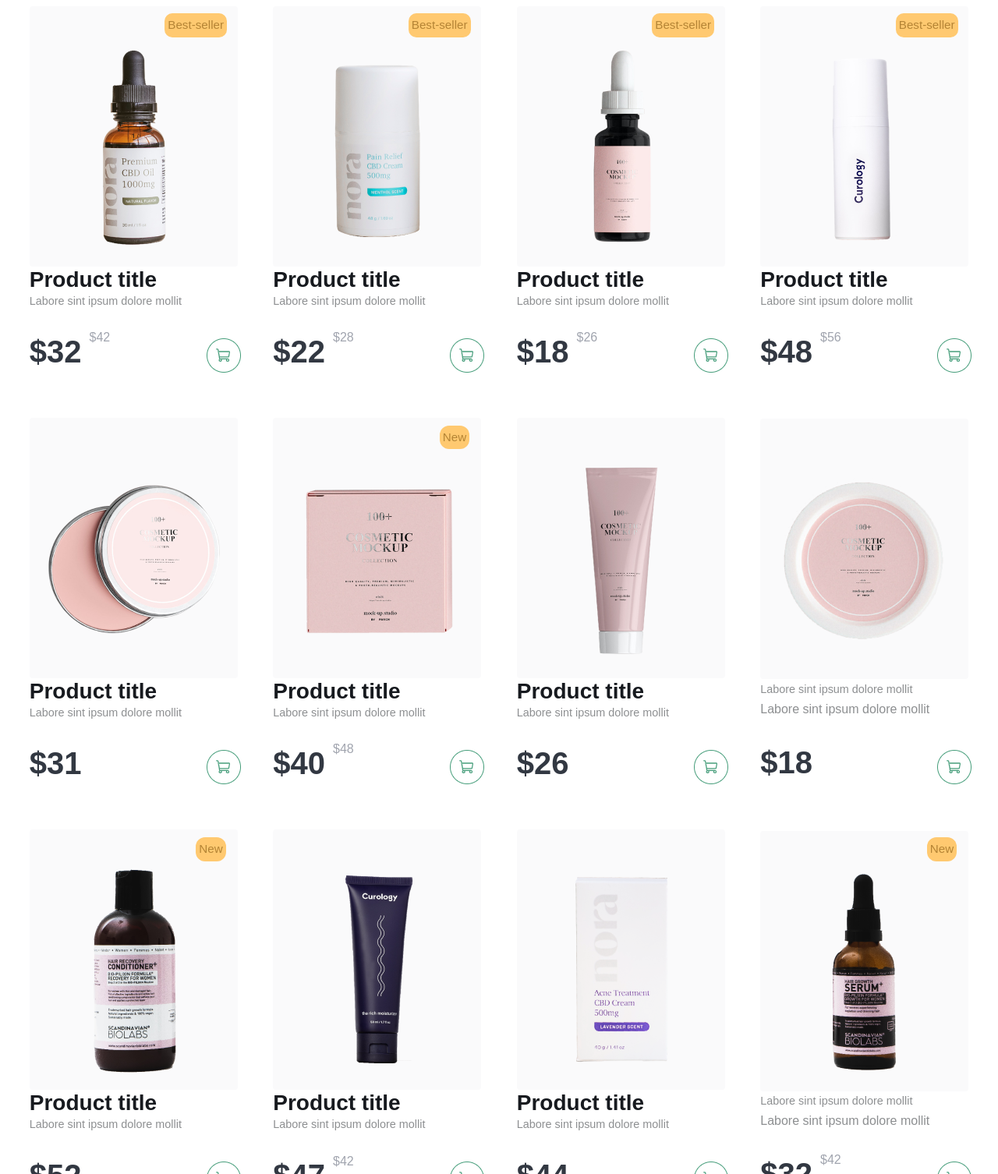
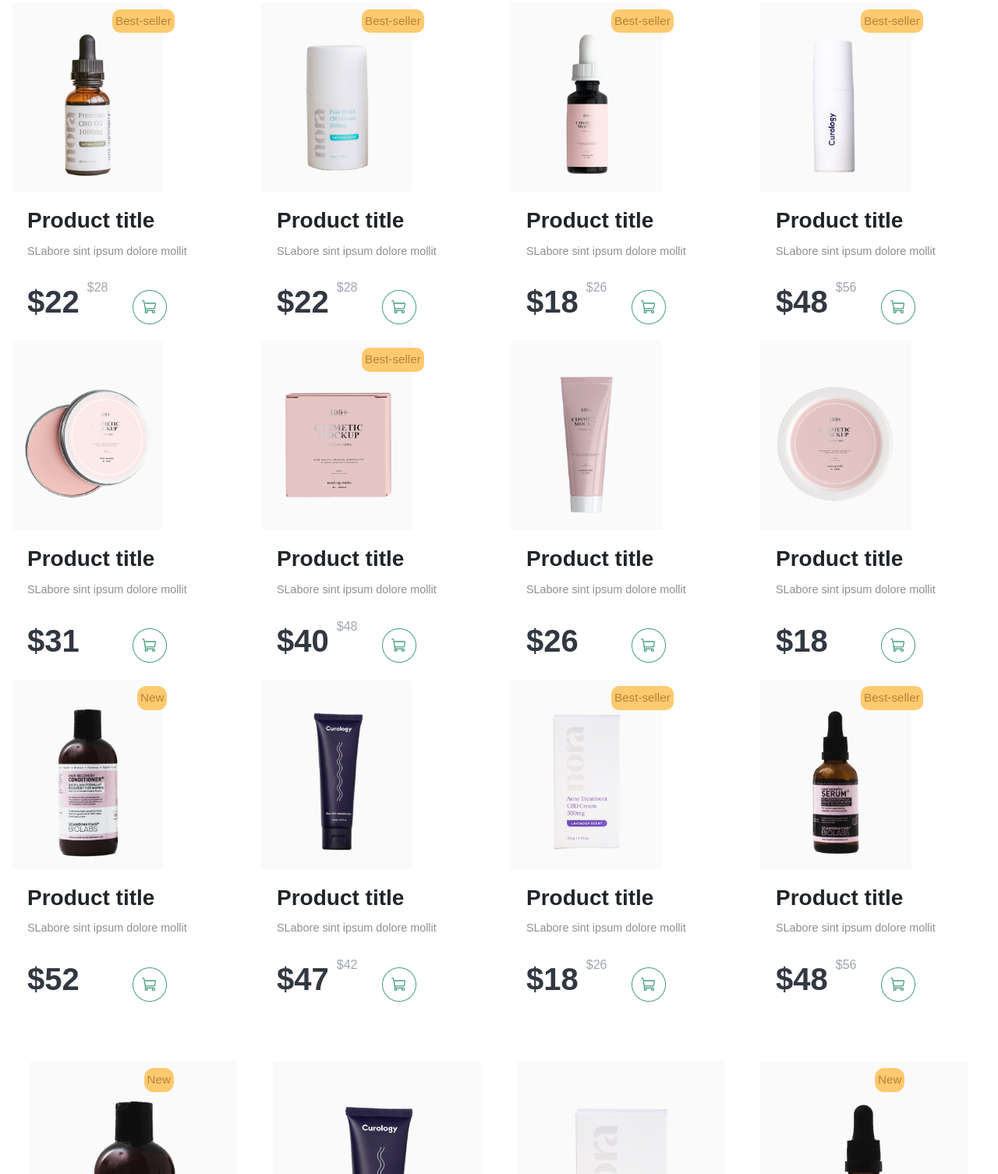
Before and after one commit to Pkkoi1/BaiTapProduct, a plain HTML site: page index.html in a window 1280 px wide. Shown: the part 642-2148 px from the top of the page at 78% size. Drawn offline with nearby package versions, Linux system fonts and the light colour scheme.

Commit message:
Them bootstrap (2)

```diff
--- a/Style.css
+++ b/Style.css
@@ -6,18 +6,8 @@
     width: 100%;
     box-sizing: border-box;
 }
-.left {
-    justify-content: space-around;
-    display: flex;
-    flex-direction: row;
-    width: 260px;
-    text-align: center;
-    margin-top: 15px;
-    margin-left: 153px;
-    box-sizing: border-box;
-}
-.Shop
-{
+
+.Shop {
     border: 0px;
     background-color: #f8f9fa;
     font-size: 100%;
@@ -26,7 +16,6 @@
     flex-direction: row;
     justify-content: space-evenly;
     gap: 20px;
-
 }
 
 .right {
@@ -36,12 +25,13 @@
     align-items: center;
     box-sizing: border-box;
 }
-.banner{
+
+.banner {
     position: relative;
-
     height: 393px;
     width: 100%;
 }
+
 .img {
     position: relative;
     background-image: url("Image 1.png");
@@ -51,20 +41,21 @@
     height: 393px;
     width: 100%
 }
+
 .Text1 {
     position: absolute;
     top: 20%;
     left: 10%;
 }
-.head2
-{
+
+.head2 {
     display: flex;
     justify-content: space-around;
     margin: auto;
     width: 100%;
 }
-.left2
-{
+
+.left2 {
     display: flex;
     justify-content: space-around;
     width: 520px;
@@ -74,12 +65,12 @@
     text-align: center;
     gap: 10px;
 }
-.btn-group
-{
+
+.btn-group {
     margin-top: 65px;
 }
-.btn
-{
+
+.btn {
     height: 50px;
     width: 180px;
     border-radius: 5px;
@@ -88,21 +79,20 @@
     color: #569b78;
     background-color: #ffff;
 }
-.btn:hover
-{
+
+.btn:hover {
     cursor: pointer;
     color: #fefffe;
     background-color: #569b78;
 }
 
-.right2
-{
+.right2 {
     display: flex;
     flex-direction: row;
     justify-content: space-around;
 }
-.find
-{
+
+.find {
     margin-top: 64px;
     width: 235px;
     height: 52px;
@@ -114,49 +104,50 @@
     margin-right: 20px;
     outline: none;
 }
-.sortb
-{
+
+.sortb {
     width: 134px;
     height: 52px;
     margin-top: 64px;
     border: 0px;
     background-color: #f3f4f6;
-    color: rgba(98 , 106, 118, 1);
+    color: rgba(98, 106, 118, 1);
     border-radius: 5px;
     font-size: 120%;
 }
-.search
-{
+
+.search {
     border: 1px rgba(211, 213, 217, 0.5) solid;
     width: 198px;
     height: 34px;
     outline: none;
     border-radius: 5px;
 }
-::placeholder
-{
+
+::placeholder {
     color: rgba(211, 213, 217, 0.5);
 }
-.email::placeholder
-{
+
+.email::placeholder {
     color: #dee1e6;
     transform: translate(30%);
 }
-.product
-{
+
+.product {
     position: relative;
     display: flex;
     justify-content: space-around;
     flex-direction: column;
     width: 100%;
+    margin-top: 50px;
 }
-.product1
-{
+
+.product1 {
     display: flex;
     justify-content: space-around;
 }
-.Prodcuttitle
-{
+
+.Prodcuttitle {
     position: relative;
     display: flex;
     justify-content: space-around;
@@ -164,43 +155,42 @@
     border-radius: 10%;
     margin-top: 55px;
 }
-.price
-{
+
+.price {
     margin-top: 24px;
     display: flex;
     flex-direction: row;
 }
 
-.BestSeller
-{
+.BestSeller {
     position: absolute;
     top: 2%;
-    left: 65%;
+    left: 45%;
     background-color: #ffc970;
     color: #b48435;
     border-radius: 10px;
     padding: 4px;
     font-size: 95%;
 }
-.cart
-{
+
+.cart {
     position: absolute;
-    top: 90%;
-    left: 85%;
+    top: 85%;
+    left: 53%;
 }
-.New
-{
+
+.New {
     position: absolute;
     top: 2%;
-    left: 80%;
+    left: 55%;
     background-color: #ffc970;
     color: #b48435;
     border-radius: 12px;
     padding: 4px;
     font-size: 95%;
 }
-.slide
-{
+
+.slide {
     display: flex;
     justify-content: space-around;
     width: 235px;
@@ -212,44 +202,42 @@
     transform: translate(-50%);
 }
 
-.btn2
-{
+.btn2 {
     border: 0px;
     border-radius: 50%;
     width: 100px;
     margin-right: 10px;
     background-color: #ffff;
     color: #afb2ba;
+}
 
-}
-.btn2:hover
-{
+.btn2:hover {
     background-color: #f4faf8;
     color: #61ac8e;
 }
-body
-{
+
+body {
     font-family: Arial, Helvetica, sans-serif;
     margin: 0px;
 }
-.end
-{
+
+.end {
     display: flex;
     flex-direction: row;
     background-color: #1d2128;
     margin-top: 220px;
     height: 500px;
 }
-.endDetail
-{
+
+.endDetail {
     display: flex;
     flex-direction: column;
     color: #f3f4f4;
     width: 30%;
     margin-right: 55px;
 }
-#Language
-{
+
+#Language {
     width: 126px;
     height: 34px;
     border-radius: 5px;
@@ -257,8 +245,8 @@ body
     background-color: #1d2128;
     color: #f3f4f4;
 }
-.endDetailRight
-{
+
+.endDetailRight {
     display: flex;
     flex-direction: column;
     color: #f3f4f4;
@@ -266,8 +254,8 @@ body
     width: 50%;
     margin-left: 150px;
 }
-.email
-{
+
+.email {
     border-radius: 8px 0px 0px 8px;
     background-color: #1d2128;
     width: 302px;
@@ -277,24 +265,28 @@ body
     border: 1px solid #dee1e6;
     outline: none;
 }
-.sub
-{
+
+.sub {
     border-radius: 8px;
     height: 54px;
     width: 152px;
     background-color: #459d7a;
     border: 1px #459d7a solid;
     color: #ffff;
-    border-top-left-radius:0px;
-    border-bottom-left-radius:0px ;
+    border-top-left-radius: 0px;
+    border-bottom-left-radius: 0px;
     font-size: 110%;
-    transform: translate(-20px,0px);
+    transform: translate(-20px, 0px);
 }
-.endDetailLeft
-{
+
+.endDetailLeft {
     display: flex;
     flex-direction: row;
     margin-top: 105px;
     /* margin-right: 200px; */
     justify-content: space-around;
 }
+
+.card-img-top {
+    width: 67%;
+}
--- a/index.html
+++ b/index.html
@@ -45,18 +45,17 @@
         </nav>
         <div class="banner">
             <div class="img">
-                 <div  class="Text1">
+                <div class="Text1">
                     <p style="font-size: 55px; margin: 0; color: #323842;"><b>Gift to your skin</b></p>
-                    <p style="font-size: 20px; margin: 0; color: #7a7777;">Aliquip fugiat ipsum nostrud ex et eu incidiunt <br>
-                    quis minim dolore excepteur voluptate</p>
+                    <p style="font-size: 20px; margin: 0; color: #7a7777;">Aliquip fugiat ipsum nostrud ex et eu incidiunt <br> quis minim dolore excepteur voluptate</p>
                 </div>
             </div>
         </div>
         <div class="row justify-content-around">
             <div class="btn-group btn-group-lg">
-                <button type="button" class="btn btn-primary">All Products</button>
-                <button type="button" class="btn btn-primary">Face</button>
-                <button type="button" class="btn btn-primary">Body</button>
+                <button type="button" class="btn">All Products</button>
+                <button type="button" class="btn">Face</button>
+                <button type="button" class="btn">Body</button>
             </div>
             <div class="right2">
                 <div class="form-group">
@@ -75,90 +74,161 @@
             </div>
         </div>
         <div class="product">
-            <div class="product1">
-                <div class="Prodcuttitle">
-                    <img src="Image 1 (1).png" alt="">
-                    <h3 style="margin-bottom: 0px; color: #171a1f;"><b>Product title</b></h3>
-                    <p style="margin: 0px; color: #8d8f91; font-size: 90%;">Labore sint ipsum dolore mollit</p>
-                    <div class="price">
-                        <p style="font-size: 250%; margin: 0; color: #323842;"><b>$32</b></p>
-                        <p style="font-size: 100%; color: #a0a4ae; margin-left: 10px;">$42</p>
-                    </div>
-                    <div class="BestSeller">Best-seller</div>
-                    <div class="cart"><img src="Button 1 (2).png" alt=""></div>
-                </div>
-                <div class="Prodcuttitle">
-                    <img src="Image 1 (2).png" alt="">
-                    <h3 style="margin-bottom: 0px; color: #171a1f;"><b>Product title</b></h3>
-                    <p style="margin: 0px; color: #8d8f91; font-size: 90%;">Labore sint ipsum dolore mollit</p>
+            <div class="row">
+                <div class="card col-sm-3" style="border: 0; width: fit-content;">
+                    <img class="card-img-top" src="Image 1 (1).png" alt="Card image">
+                    <div class="card-body">
+                        <h3 class="card-title"><b>Product title</b></h3>
+                        <p class="card-text" style="margin: 0px; color: #8d8f91; font-size: 90%;">SLabore sint ipsum dolore mollit</p>
                         <div class="price">
                             <p style="font-size: 250%; margin: 0; color: #323842;"><b>$22</b></p>
                             <p style="font-size: 100%; color: #a0a4ae; margin-left: 10px">$28</p>
                         </div>
+                        <a href="#" class="cart"><img src="Button 1 (2).png" alt=""></a>
                         <div class="BestSeller">Best-seller</div>
-                    <div class="cart"><img src="Button 1 (2).png" alt=""></div>
                     </div>
-                <div class="Prodcuttitle">
-                    <img src="Image 1 (3).png" alt="">
-                    <h3 style="margin-bottom: 0px; color: #171a1f;"><b>Product title</b></h3>
-                    <p style="margin: 0px; color: #8d8f91; font-size: 90%;">Labore sint ipsum dolore mollit</p>
+                </div>
+                <div class="card col-sm-3" style="border: 0;">
+                    <img class="card-img-top" src="Image 1 (2).png" alt="Card image">
+                    <div class="card-body">
+                        <h3 class="card-title"><b>Product title</b></h3>
+                        <p class="card-text" style="margin: 0px; color: #8d8f91; font-size: 90%;">SLabore sint ipsum dolore mollit</p>
+                        <div class="price">
+                            <p style="font-size: 250%; margin: 0; color: #323842;"><b>$22</b></p>
+                            <p style="font-size: 100%; color: #a0a4ae; margin-left: 10px">$28</p>
+                        </div>
+                        <a href="#" class="cart"><img src="Button 1 (2).png" alt=""></a>
+                        <div class="BestSeller">Best-seller</div>
+                    </div>
+                </div>
+                <div class="card col-sm-3" style="border: 0;">
+                    <img class="card-img-top" src="Image 1 (3).png" alt="Card image">
+                    <div class="card-body">
+                        <h3 class="card-title"><b>Product title</b></h3>
+                        <p class="card-text" style="margin: 0px; color: #8d8f91; font-size: 90%;">SLabore sint ipsum dolore mollit</p>
                         <div class="price">
                             <p style="font-size: 250%; margin: 0; color: #323842;"><b>$18</b></p>
                             <p style="font-size: 100%; color: #a0a4ae; margin-left: 10px">$26</p>
                         </div>
+                        <a href="#" class="cart"><img src="Button 1 (2).png" alt=""></a>
                         <div class="BestSeller">Best-seller</div>
-                    <div class="cart"><img src="Button 1 (2).png" alt=""></div>
                     </div>
-                <div class="Prodcuttitle">
-                    <img src="Image 1 (4).png" alt="">
-                    <h3 style="margin-bottom: 0px; color: #171a1f;"><b>Product title</b></h3>
-                    <p style="margin: 0px; color: #8d8f91; font-size: 90%;">Labore sint ipsum dolore mollit</p>
+                </div>
+                <div class="card col-sm-3" style="border: 0;">
+                    <img class="card-img-top" src="Image 1 (4).png" alt="Card image">
+                    <div class="card-body">
+                        <h3 class="card-title"><b>Product title</b></h3>
+                        <p class="card-text" style="margin: 0px; color: #8d8f91; font-size: 90%;">SLabore sint ipsum dolore mollit</p>
                         <div class="price">
                             <p style="font-size: 250%; margin: 0; color: #323842;"><b>$48</b></p>
                             <p style="font-size: 100%; color: #a0a4ae; margin-left: 10px">$56</p>
                         </div>
+                        <a href="#" class="cart"><img src="Button 1 (2).png" alt=""></a>
                         <div class="BestSeller">Best-seller</div>
-                    <div class="cart"><img src="Button 1 (2).png" alt=""></div>
                     </div>
                 </div>
-            <div class="product1">
-                <div class="Prodcuttitle">
-                    <img src="Image 1 (5).png" alt="">
-                    <h3 style="margin-bottom: 0px; color: #171a1f;"><b>Product title</b></h3>
-                    <p style="margin: 0px; color: #8d8f91; font-size: 90%;">Labore sint ipsum dolore mollit</p>
+            </div>
+            <div class="row">
+                <div class="card col-sm-3" style="border: 0; width: fit-content;">
+                    <img class="card-img-top" src="Image 1 (5).png" alt="Card image">
+                    <div class="card-body">
+                        <h3 class="card-title"><b>Product title</b></h3>
+                        <p class="card-text" style="margin: 0px; color: #8d8f91; font-size: 90%;">SLabore sint ipsum dolore mollit</p>
                         <div class="price">
                             <p style="font-size: 250%; margin: 0; color: #323842;"><b>$31</b></p>
                         </div>
-                    <div class="cart"><img src="Button 1 (2).png" alt=""></div>
+                        <a href="#" class="cart"><img src="Button 1 (2).png" alt=""></a>
+
                     </div>
-                <div class="Prodcuttitle">
-                    <img src="Image 1 (6).png" alt="">
-                    <h3 style="margin-bottom: 0px; color: #171a1f;"><b>Product title</b></h3>
-                    <p style="margin: 0px; color: #8d8f91; font-size: 90%;">Labore sint ipsum dolore mollit</p>
+                </div>
+                <div class="card col-sm-3" style="border: 0;">
+                    <img class="card-img-top" src="Image 1 (6).png" alt="Card image">
+                    <div class="card-body">
+                        <h3 class="card-title"><b>Product title</b></h3>
+                        <p class="card-text" style="margin: 0px; color: #8d8f91; font-size: 90%;">SLabore sint ipsum dolore mollit</p>
                         <div class="price">
                             <p style="font-size: 250%; margin: 0; color: #323842;"><b>$40</b></p>
                             <p style="font-size: 100%; color: #a0a4ae; margin-left: 10px">$48</p>
                         </div>
-                    <div class="New">New</div>
-                    <div class="cart"><img src="Button 1 (2).png" alt=""></div>
+                        <a href="#" class="cart"><img src="Button 1 (2).png" alt=""></a>
+                        <div class="BestSeller">Best-seller</div>
                     </div>
-                <div class="Prodcuttitle">
-                    <img src="Image 1 (7).png" alt="">
-                    <h3 style="margin-bottom: 0px; color: #171a1f;"><b>Product title</b></h3>
-                    <p style="margin: 0px; color: #8d8f91; font-size: 90%;">Labore sint ipsum dolore mollit</p>
+                </div>
+                <div class="card col-sm-3" style="border: 0;">
+                    <img class="card-img-top" src="Image 1 (7).png" alt="Card image">
+                    <div class="card-body">
+                        <h3 class="card-title"><b>Product title</b></h3>
+                        <p class="card-text" style="margin: 0px; color: #8d8f91; font-size: 90%;">SLabore sint ipsum dolore mollit</p>
                         <div class="price">
                             <p style="font-size: 250%; margin: 0; color: #323842;"><b>$26</b></p>
                         </div>
-                    <div class="cart"><img src="Button 1 (2).png" alt=""></div>
+                        <a href="#" class="cart"><img src="Button 1 (2).png" alt=""></a>
+
                     </div>
-                <div class="Prodcuttitle">
-                    <img src="Image 1 (8).png" alt="">
-                    <p style="margin: 0px; color: #8d8f91; font-size: 90%;">Labore sint ipsum dolore mollit</p>
-                    <p style="margin: 0px; color: #8d8f91;">Labore sint ipsum dolore mollit</p>
+                </div>
+                <div class="card col-sm-3" style="border: 0;">
+                    <img class="card-img-top" src="Image 1 (8).png" alt="Card image">
+                    <div class="card-body">
+                        <h3 class="card-title"><b>Product title</b></h3>
+                        <p class="card-text" style="margin: 0px; color: #8d8f91; font-size: 90%;">SLabore sint ipsum dolore mollit</p>
                         <div class="price">
                             <p style="font-size: 250%; margin: 0; color: #323842;"><b>$18</b></p>
                         </div>
-                    <div class="cart"><img src="Button 1 (2).png" alt=""></div>
+                        <a href="#" class="cart"><img src="Button 1 (2).png" alt=""></a>
+
+                    </div>
+                </div>
+            </div>
+            <div class="row">
+                <div class="card col-sm-3 col-3" style="border: 0; width: fit-content;">
+                    <img class="card-img-top" src="Image 1 (9).png" alt="Card image">
+                    <div class="card-body">
+                        <h3 class="card-title"><b>Product title</b></h3>
+                        <p class="card-text" style="margin: 0px; color: #8d8f91; font-size: 90%;">SLabore sint ipsum dolore mollit</p>
+                        <div class="price">
+                            <p style="font-size: 250%; margin: 0; color: #323842;"><b>$52</b></p>
+                        </div>
+                        <a href="#" class="cart"><img src="Button 1 (2).png" alt=""></a>
+                        <div class="New">New</div>
+                    </div>
+                </div>
+                <div class="card col-sm-3" style="border: 0;">
+                    <img class="card-img-top" src="Image 1 (10).png" alt="Card image">
+                    <div class="card-body">
+                        <h3 class="card-title"><b>Product title</b></h3>
+                        <p class="card-text" style="margin: 0px; color: #8d8f91; font-size: 90%;">SLabore sint ipsum dolore mollit</p>
+                        <div class="price">
+                            <p style="font-size: 250%; margin: 0; color: #323842;"><b>$47</b></p>
+                            <p style="font-size: 100%; color: #a0a4ae; margin-left: 10px">$42</p>
+                        </div>
+                        <a href="#" class="cart"><img src="Button 1 (2).png" alt=""></a>
+                    </div>
+                </div>
+                <div class="card col-sm-3" style="border: 0;">
+                    <img class="card-img-top" src="Image 1 (11).png" alt="Card image">
+                    <div class="card-body">
+                        <h3 class="card-title"><b>Product title</b></h3>
+                        <p class="card-text" style="margin: 0px; color: #8d8f91; font-size: 90%;">SLabore sint ipsum dolore mollit</p>
+                        <div class="price">
+                            <p style="font-size: 250%; margin: 0; color: #323842;"><b>$18</b></p>
+                            <p style="font-size: 100%; color: #a0a4ae; margin-left: 10px">$26</p>
+                        </div>
+                        <a href="#" class="cart"><img src="Button 1 (2).png" alt=""></a>
+                        <div class="BestSeller">Best-seller</div>
+                    </div>
+                </div>
+                <div class="card col-sm-3" style="border: 0;">
+                    <img class="card-img-top" src="Image 1 (12).png" alt="Card image">
+                    <div class="card-body">
+                        <h3 class="card-title"><b>Product title</b></h3>
+                        <p class="card-text" style="margin: 0px; color: #8d8f91; font-size: 90%;">SLabore sint ipsum dolore mollit</p>
+                        <div class="price">
+                            <p style="font-size: 250%; margin: 0; color: #323842;"><b>$48</b></p>
+                            <p style="font-size: 100%; color: #a0a4ae; margin-left: 10px">$56</p>
+                        </div>
+                        <a href="#" class="cart"><img src="Button 1 (2).png" alt=""></a>
+                        <div class="BestSeller">Best-seller</div>
+                    </div>
                 </div>
             </div>
             <div class="product1">
@@ -206,7 +276,7 @@
             </div>
             <div class="slide">
                 <img src="Button 1 (5).png" alt="">
-                <button  class="btn2">1</button>
+                <button class="btn2">1</button>
                 <button class="btn2">2</button>
                 <button class="btn2">3</button>
                 <button class="btn2">4</button>
@@ -251,7 +321,7 @@
                     <img src="Facebook 1.png" alt="Facebook">
                     <img src="LinkedIn 1.png" alt="LinkedIn">
                     <img src="YouTube 1.png" alt=""></p>
-                <p>@ 2022 Brand, Inc  &#149;  Privacy  &#149;  Terms  &#149;  Sitemap</p>
+                <p>@ 2022 Brand, Inc &#149; Privacy &#149; Terms &#149; Sitemap</p>
             </div>
         </div>
     </div>
```
Lines whose indentation alone changed are shown as unchanged.
